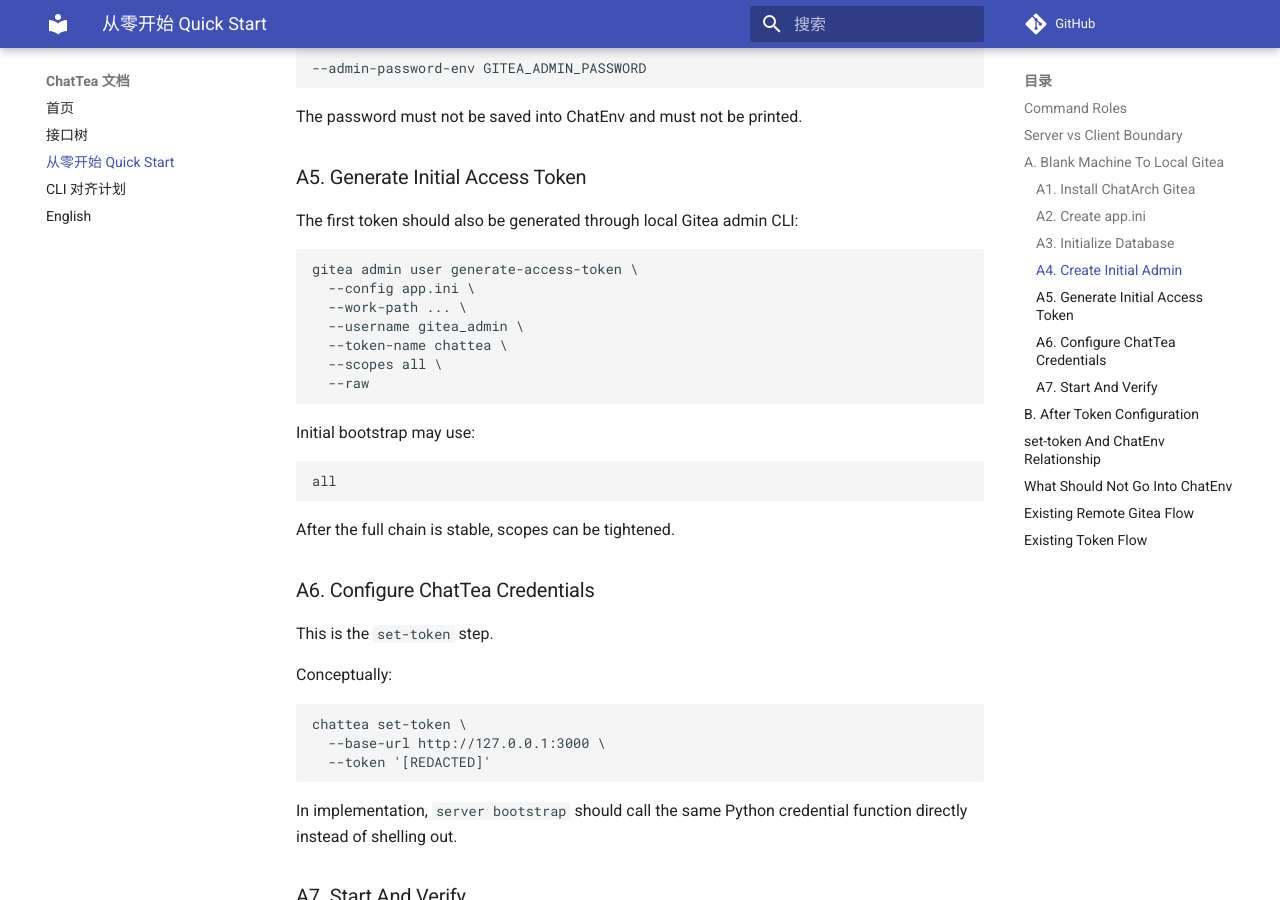
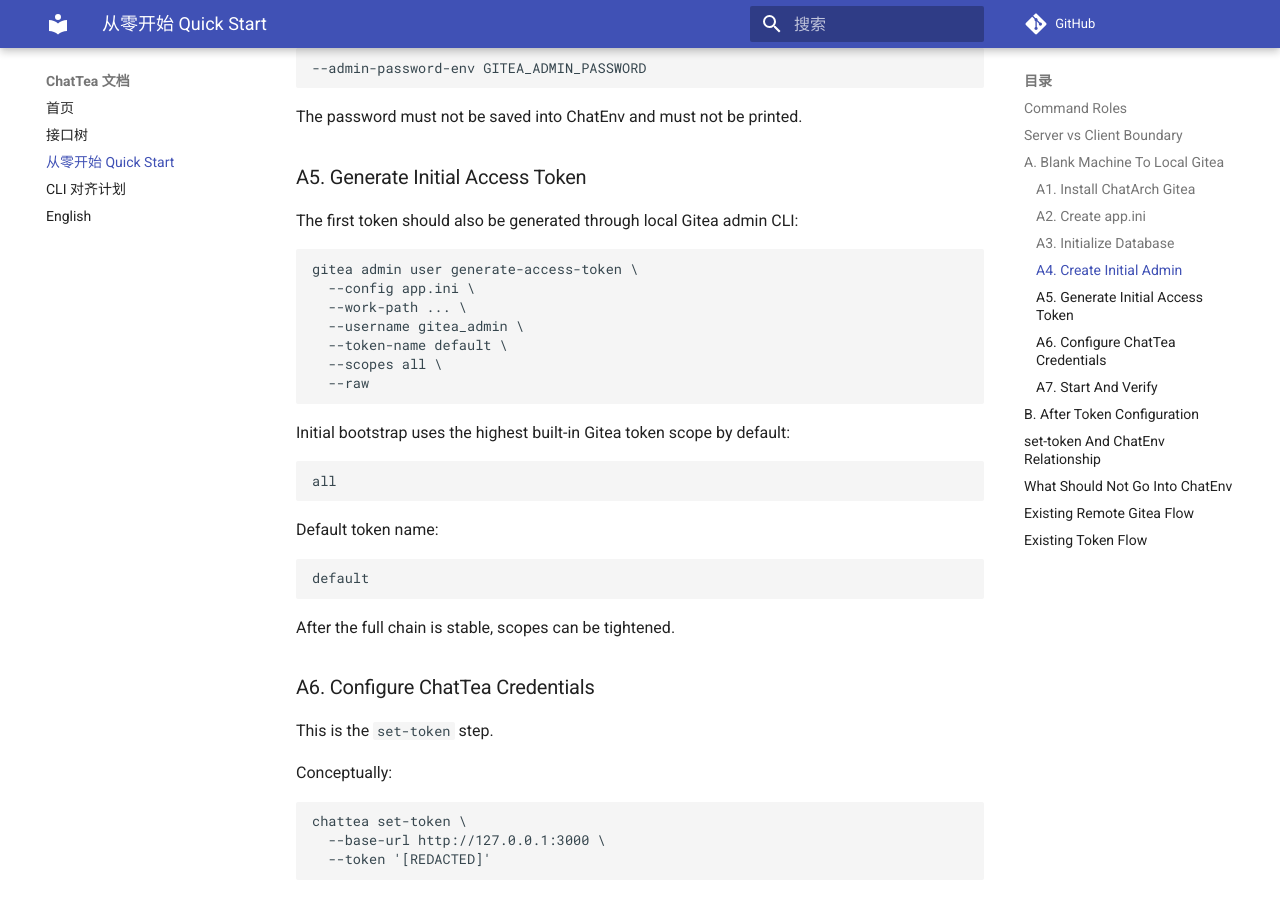
Before and after one commit to ChatArch/ChatTea, an MkDocs documentation site: the page built from docs/from-scratch-quickstart.md, in a window 1280 px wide and 900 px high, scrolled down 4016 px. Built offline with MkDocs 1.6.1 and Material for MkDocs 9.7.7, drawn with Linux system fonts in a browser that asks for light colours; comment, search, counter and statistics services are not loaded.

Commit message:
feat: default Gitea token bootstrap to all scope
Use default as the default access token name and keep all as the first-phase highest-permission bootstrap scope. Cover the defaults in CLI tests and document the default name/scope in the from-scratch quick start.

Assisted-by: Hermes Agent:gpt-5.5

````diff
--- a/docs/from-scratch-quickstart.md
+++ b/docs/from-scratch-quickstart.md
@@ -211,15 +211,21 @@ gitea admin user generate-access-token \
   --config app.ini \
   --work-path ... \
   --username gitea_admin \
-  --token-name chattea \
+  --token-name default \
   --scopes all \
   --raw
 ```
 
-Initial bootstrap may use:
+Initial bootstrap uses the highest built-in Gitea token scope by default:
 
 ```text
 all
+```
+
+Default token name:
+
+```text
+default
 ```
 
 After the full chain is stable, scopes can be tightened.
````
Also changed, not shown: 2 other files.
